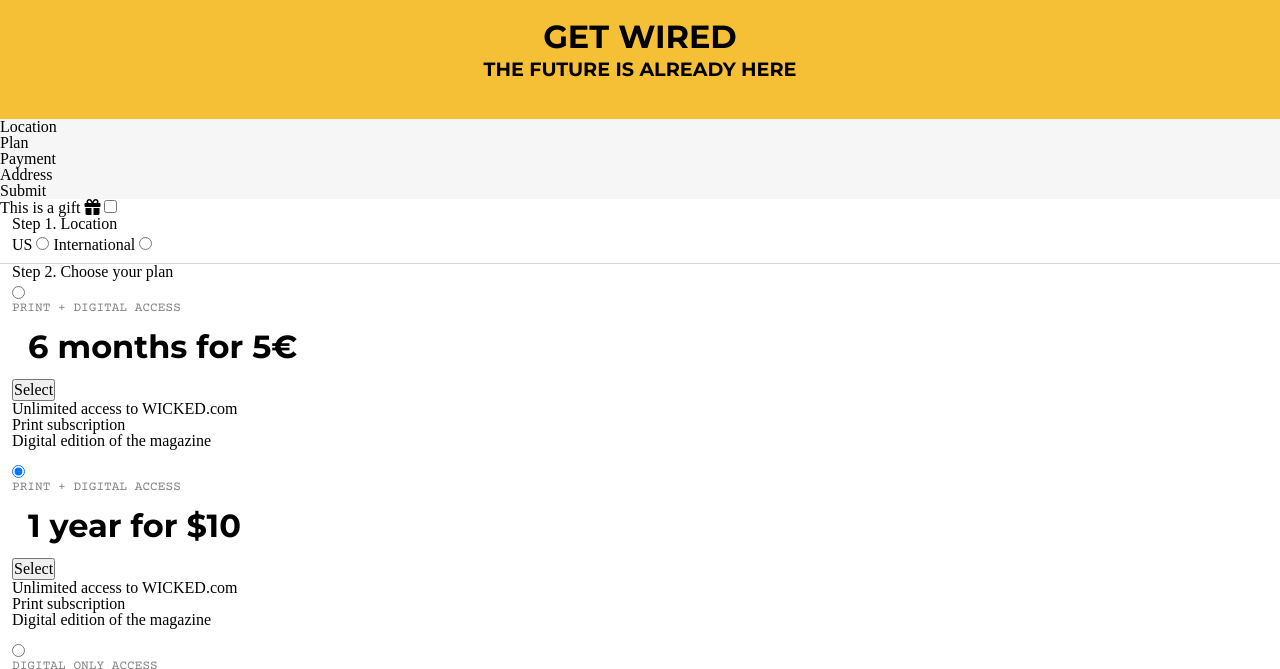
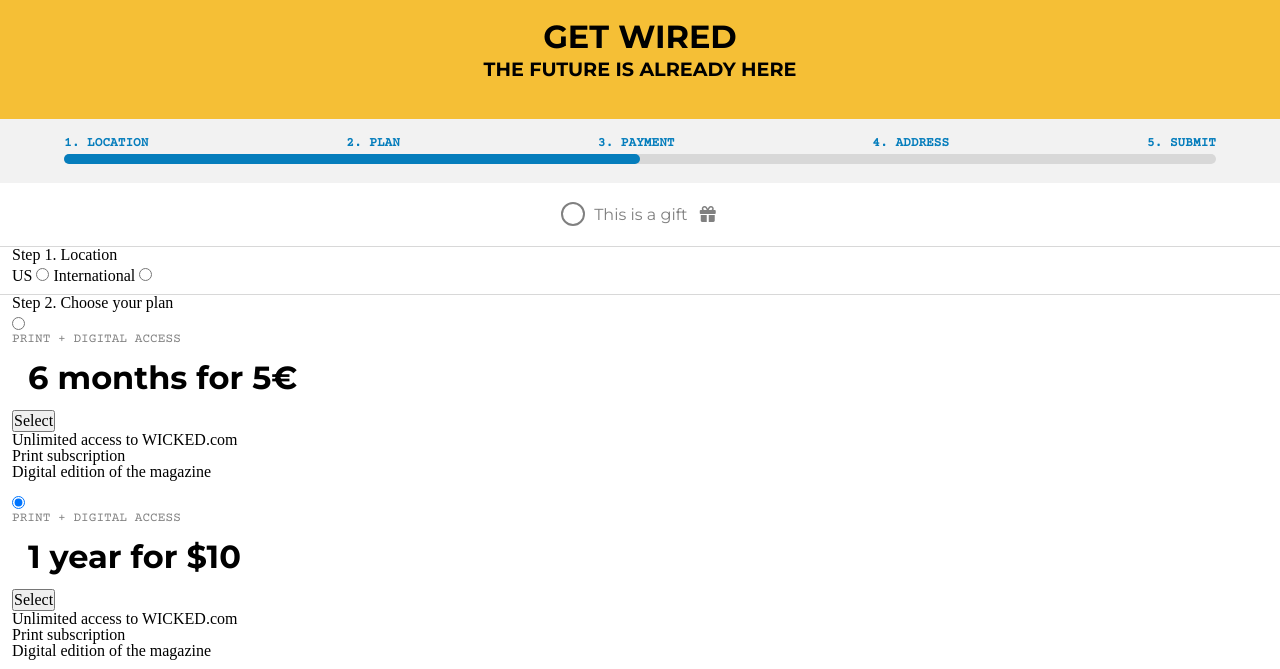
Before and after one commit to jseguraweb/wired-clone, a website: page form.html in a window 1280 px wide. Shown: the part 42-711 px from the top of the page. Drawn offline with nearby package versions, Linux system fonts and the light colour scheme.

Commit message:
add first gift option

```diff
--- a/form.html
+++ b/form.html
@@ -6,8 +6,8 @@
     <meta name="viewport" content="width=device-width, initial-scale=1.0">
     <meta http-equiv="X-UA-Compatible" content="ie=edge">
     <title>Subscribe Wicked</title>
-    <link rel="stylesheet" href="./stylesheet/reset.css">
-    <link rel="stylesheet" href="./stylesheet/normalize.css">
+    <link rel="stylesheet" href="./third-party/reset.css">
+    <link rel="stylesheet" href="./third-party/normalize.css">
     <link rel="stylesheet" href="./stylesheet/style.css">
     <script src="https://kit.fontawesome.com/b1c25c50a2.js" crossorigin="anonymous"></script>
     <link href="https://fonts.googleapis.com/css?family=Courier+Prime|Montserrat:400,700&display=swap" rel="stylesheet">
@@ -29,17 +29,26 @@
         </div>
     </header>
     <main>
+        <div class="subscription-bar">
             <ul class="subscription-steps">
-            <li class="step">Location</li>
-            <li class="step">Plan</li>
-            <li class="step">Payment</li>
-            <li class="step">Address</li>
-            <li class="step">Submit</li>
+                <li class="step one"><a href="#location">Location</a></li>
+                <li class="step two"><a href="#plan">Plan</a></li>
+                <li class="step three"><a href="#payment">Payment</a></li>
+                <li class="step four"><a href="#shipping">Address</a></li>
+                <li class="step five"><a href="#submit">Submit</a></li>
             </ul>
+            <div class="big-bar">
+                <div class="small-bar"></div>
+            </div>
+        </div>
         <form action="#">
-            <label for="gift" class="optional"><span>This is a gift <i class="fas fa-gift"></i></span>
+            <div class="optional">
+                <label for="gift" class="optional-gift">
+                    <span class="checkbox-custom"></span>
                     <input type="checkbox" id="gift" name="gift" value="gift">
+                    <span>This is a gift <i class="fas fa-gift"></i></span>
                 </label>
+            </div>
             <fieldset id="location">
                 <legend>Step 1. Location</legend>
                 <label for="US"><span>US</span>
@@ -52,7 +61,7 @@
             <fieldset id="plan">
                 <legend>Step 2. Choose your plan</legend>
                 <label for="print-digital-6">
-                    <div class="plan">
+                    <div class="plan-option">
                         <input type="radio" id="print-digital-6" name="print-digital-6" value="print-digital-6">
                         <h4>Print + Digital Access</h4>
                         <h3>6 months for 5€</h3>
@@ -66,7 +75,7 @@
                     </div>
                 </label>
                 <label for="print-digital-1">
-                    <div class="plan">
+                    <div class="plan-option">
                         <input type="radio" id="print-digital-1" name="print-digital-1" value="print-digital-1" checked>
                         <h4>Print + Digital Access</h4>
                         <h3>1 year for $10</h3>
@@ -80,7 +89,7 @@
                     </div>
                 </label>
                 <label for="digital-6">
-                    <div class="plan">
+                    <div class="plan-option">
                         <input type="radio" id="digital-6" name="digital-6" value="digital-6">
                         <h4>Digital Only Access</h4>
                         <h3>6 months for 5€</h3>
@@ -163,10 +172,14 @@
             </fieldset>
             <fieldset id="shipping">
                 <legend>Step 4. Shipping address</legend>
-                <label for="one-year-gift" class="optional"><span>Yes, I would like to gift one year of WIRED for just
+                <div class="optional">
+                    <label for="one-year-gift"><span>Yes, I would like to gift one year of WIRED for just
                             $10.</span>
-                    <input type="checkbox" id="one-year-gift" name="one-year-gift" value="one-year-gift">
+                        <span class="checkbox-custom"></span>
+                        <input type="checkbox" id="one-year-gift" class="optional-gift" name="one-year-gift"
+                            value="one-year-gift">
                     </label>
+                </div>
                 <fieldset id="personal-info">
                     <legend>Enter Your Information</legend>
                     <label for="first-name">First Name
@@ -214,7 +227,7 @@
                         Cookie Statement</a>.
                 </p>
             </div>
-            <fieldset id=" submit">
+            <fieldset id="submit">
                 <legend>Step 5. Review and submit</legend>
                 <input type="submit" id="place-order" value="Place Order">
                 <p>
--- a/script-form.js
+++ b/script-form.js
@@ -8,3 +8,18 @@
         optionsMenu.style.display = "flex";
     }
 });
+
+const optionalGift = document.querySelector(".optional-gift");
+
+const changeSelectedButton = (button) => {
+    button.style.border = "1px solid #057DBC";
+    button.style.borderRadius = "10px";
+    button.style.backgroundColor = "rgba(160, 209, 255, 0.541)";
+    button.style.boxShadow = "inset 2px 2px 5px #057DBC"
+    button.style.color = "#057DBC";
+    // optionalGift.firstElementChild.style.border = "solid #057DBC";
+};
+
+optionalGift.addEventListener("click", function(){
+    changeSelectedButton(optionalGift);
+})
--- a/stylesheet/reset.css
+++ /dev/null
@@ -1,48 +0,0 @@
-/* http://meyerweb.com/eric/tools/css/reset/
-   v2.0 | 20110126
-   License: none (public domain)
-*/
-
-html, body, div, span, applet, object, iframe,
-h1, h2, h3, h4, h5, h6, p, blockquote, pre,
-a, abbr, acronym, address, big, cite, code,
-del, dfn, em, img, ins, kbd, q, s, samp,
-small, strike, strong, sub, sup, tt, var,
-b, u, i, center,
-dl, dt, dd, ol, ul, li,
-fieldset, form, label, legend,
-table, caption, tbody, tfoot, thead, tr, th, td,
-article, aside, canvas, details, embed,
-figure, figcaption, footer, header, hgroup,
-menu, nav, output, ruby, section, summary,
-time, mark, audio, video {
-	margin: 0;
-	padding: 0;
-	border: 0;
-	font-size: 100%;
-	font: inherit;
-	vertical-align: baseline;
-}
-/* HTML5 display-role reset for older browsers */
-article, aside, details, figcaption, figure,
-footer, header, hgroup, menu, nav, section {
-	display: block;
-}
-body {
-	line-height: 1;
-}
-ol, ul {
-	list-style: none;
-}
-blockquote, q {
-	quotes: none;
-}
-blockquote:before, blockquote:after,
-q:before, q:after {
-	content: '';
-	content: none;
-}
-table {
-	border-collapse: collapse;
-	border-spacing: 0;
-}
--- a/stylesheet/scss/_base.scss
+++ b/stylesheet/scss/_base.scss
@@ -24,9 +24,11 @@
 
 // colors
 
-$light-grey: rgb(212, 212, 212);
+$light-grey: #F2F2F2;
+$bar-grey: #D8D8D8;
 $main-background: #f6f6f6;
 $yellow: #F5BF36;
+$blue: #057DBC;
 
 @mixin red-to-white {
     background: #e53935;  /* fallback for old browsers */
--- a/stylesheet/scss/_component.scss
+++ b/stylesheet/scss/_component.scss
@@ -3,3 +3,39 @@
     color: #fff;
     border-radius: 3px;
 }
+
+@mixin bar {
+    border-radius: 45px;
+    height: 10px;
+}
+
+//Payment steps - before elements
+.one {
+    &::before {
+        content: "1. ";
+    }
+}
+
+.two {
+    &::before {
+        content: "2. ";
+    }
+}
+
+.three {
+    &::before {
+        content: "3. ";
+    }
+}
+
+.four {
+    &::before {
+        content: "4. ";
+    }
+}
+
+.five {
+    &::before {
+        content: "5. ";
+    }
+}
--- a/stylesheet/scss/_layout.scss
+++ b/stylesheet/scss/_layout.scss
@@ -1,3 +1,5 @@
+@use "_base.scss" as *;
+
 @mixin flex-row {
     display: flex;
     flex-direction: row;
@@ -15,3 +17,7 @@
     background-size: cover;
     background-repeat: no-repeat;
 }
+
+@mixin thin-bottom-border {
+    border-bottom: 1px solid $bar-grey;
+}
--- a/stylesheet/scss/modules/_form.scss
+++ b/stylesheet/scss/modules/_form.scss
@@ -2,6 +2,15 @@
 @use "./../_layout.scss" as *;
 @use "./../_component.scss" as *;
 
+// header
+
+form {
+    background-color: #fff;
+}
+
+fieldset {
+    @include thin-bottom-border;
+}
 
 .form-header {
     @include flex-column;
@@ -55,10 +64,103 @@
     }
 }
 
-form {
-    background-color: #fff;
+// subscription steps
+
+.subscription-bar {
+    @include flex-column;
+    align-items: center;
+    justify-content: center;
+
+    width: 100%;
+    height: 4rem;
+    background-color: $light-grey;
 }
 
-fieldset {
-    border-bottom: 1px solid $light-grey;
+.subscription-steps {
+    @include flex-row;
+
+    width: 90%;
+    margin-bottom: 0.3rem;
 }
+
+.step {
+    @include mini-heading;
+    @include lead;
+    font-weight: 600;
+    color: $blue;
+
+    a {
+        color: $blue;
+    }
+}
+
+.big-bar {
+    @include bar;
+
+    width: 90%;
+    background-color: $bar-grey;
+}
+
+.small-bar {
+    @include bar;
+    background-color: $blue;
+    width: 50%;
+    z-index: 3;
+}
+
+.optional {
+    @include thin-bottom-border;
+    @include flex-column;
+    @include main-text;
+
+    color: grey;
+    height: 4rem;
+    align-items: center;
+    justify-content: center;
+    font-size: 1rem;
+
+    &:hover {
+        span {
+            color: $blue;
+        }
+        .checkbox-custom::after {
+            border: 2px solid $blue;
+        }
+    }
+}
+
+.optional-gift {
+    input {
+        opacity: 0;
+    }
+
+    padding: 0.8rem 1.2rem 0.8rem 2rem;
+
+    &:hover {
+        cursor: pointer;
+    }
+
+}
+
+.checkbox-custom {
+    position: absolute;
+    width: 20px;
+    height: 20px;
+
+    &::after {
+        content: "";
+        position: absolute;
+        top: -4px;
+        left: -1rem;
+        width: 20px;
+        height: 20px;
+        border: 2px solid grey;
+        border-radius: 50%;
+    }
+
+
+}
+
+.fa-gift {
+    margin-left: 0.5rem;
+}
```
Also changed, not shown: stylesheet/normalize.css (deleted), stylesheet/style.css, 1 other file. Lines whose indentation alone changed are shown as unchanged.
